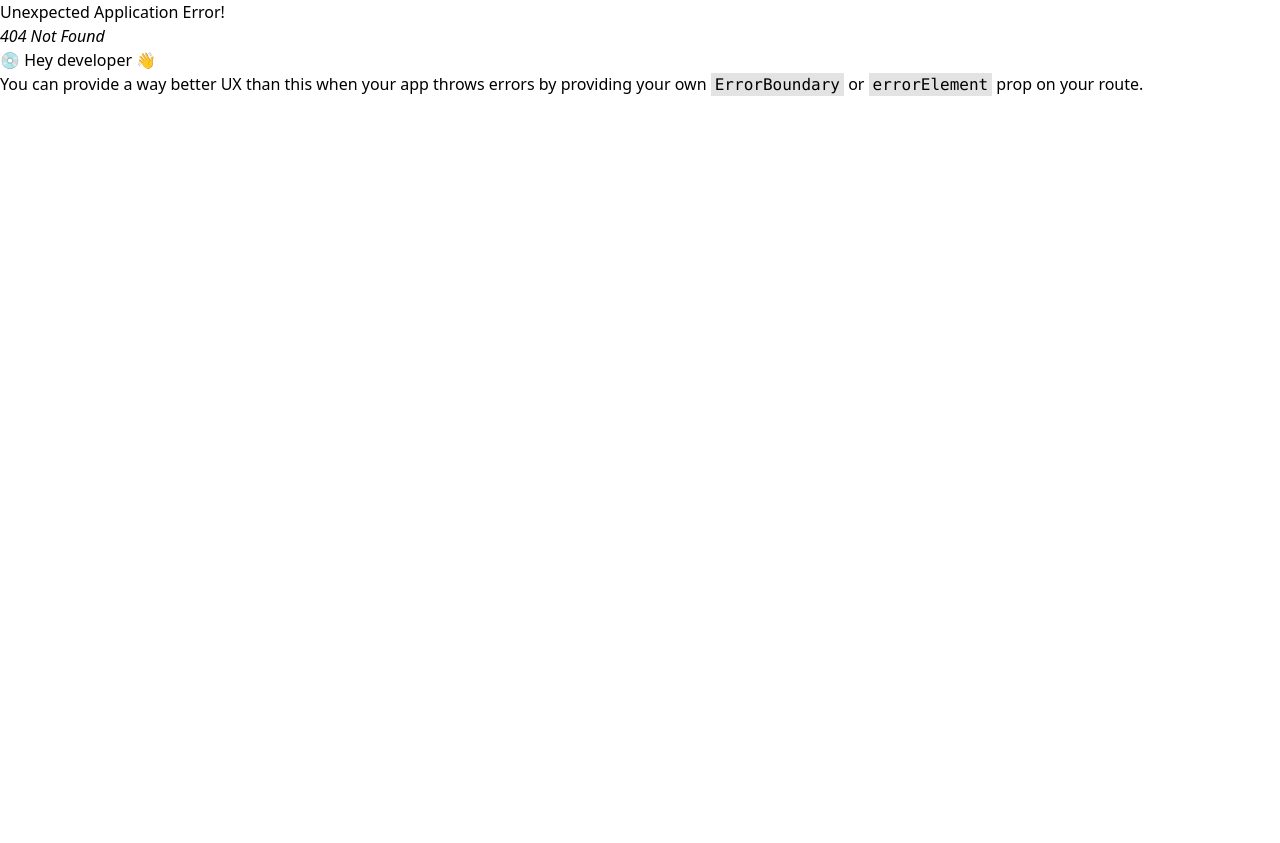
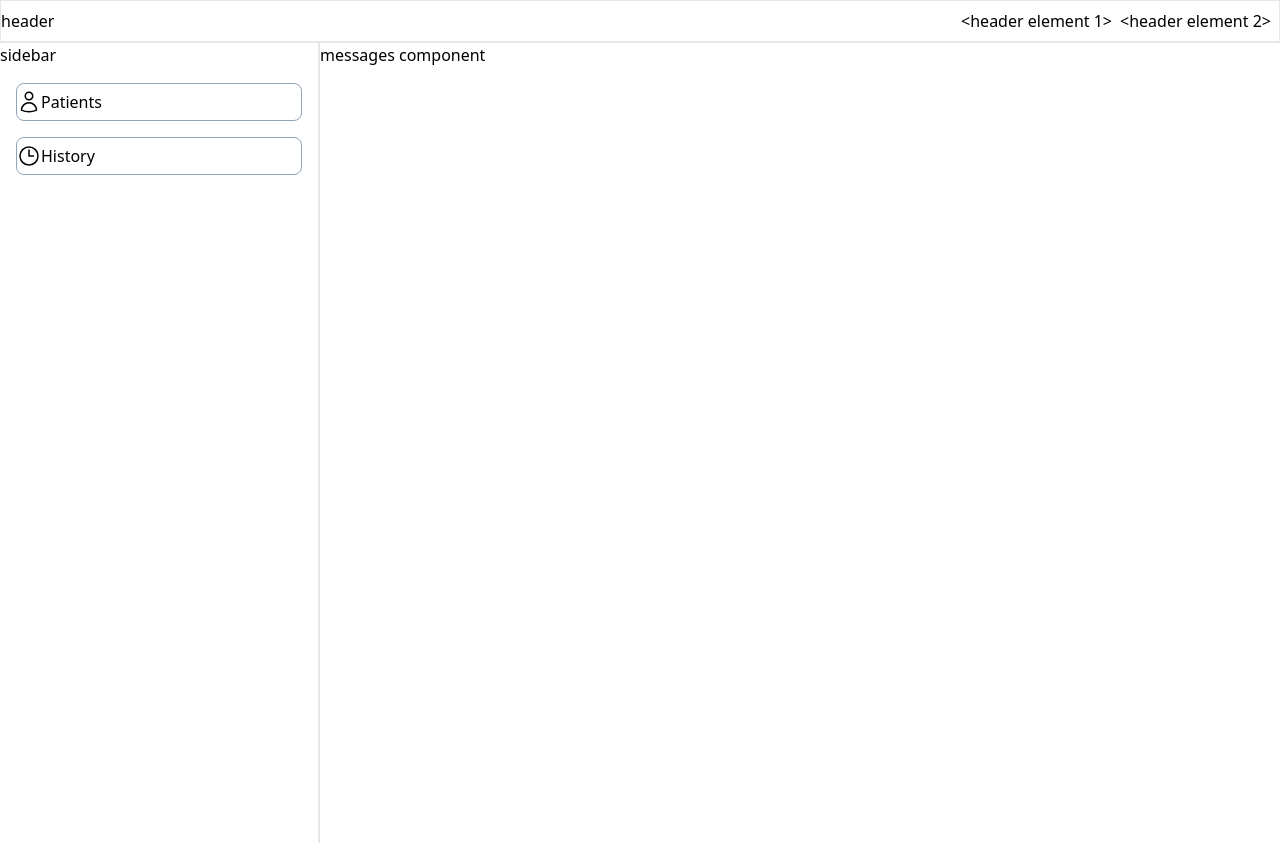
Before and after one commit to Sharkul-pixel/Automated-Prescription-System, a React (Vite) app: page /messages in a window 1280 px wide. Before the commit this address had no page. Before the commit the page ends 800 px from the top, so only its background shows below. Built offline with nearby package versions, Linux system fonts and the light colour scheme.

Commit message:
Create and link Messages component

```diff
--- /dev/null
+++ b/src/Messages.jsx
@@ -0,0 +1,3 @@
+export default function Messages() {
+  return "messages component";
+}
--- a/src/main.jsx
+++ b/src/main.jsx
@@ -16,6 +16,7 @@ import NewPatientForm, {
   action as newPatientFormAction,
 } from "./routes/NewPatientForm";
 import HeaderAndSidebar from "./routes/HeaderAndSidebar";
+import Messages from "./Messages";
 import "./index.css";
 
 const router = createBrowserRouter(
@@ -37,6 +38,7 @@ const router = createBrowserRouter(
         element={<NewPatientForm />}
         action={newPatientFormAction}
       ></Route>
+      <Route path="/messages" element={<Messages />}></Route>
     </Route>,
   ),
 );
```
